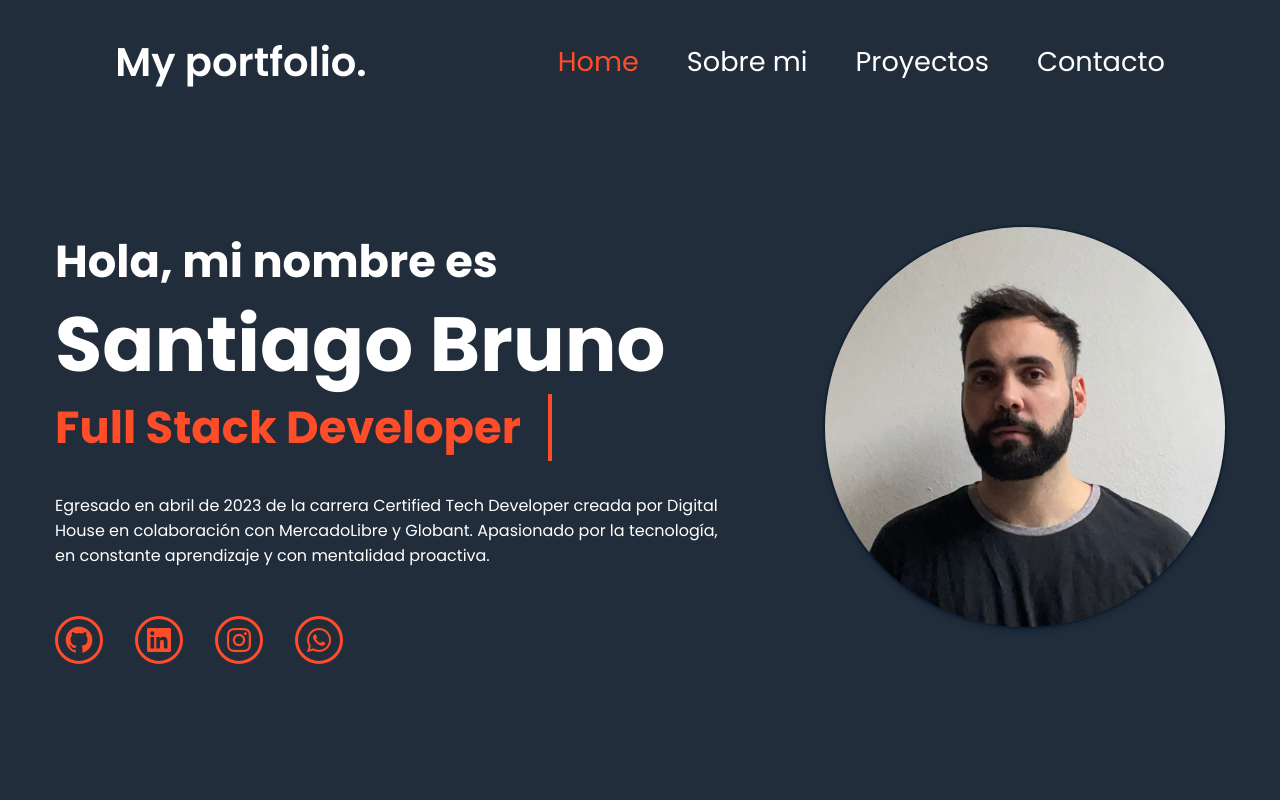
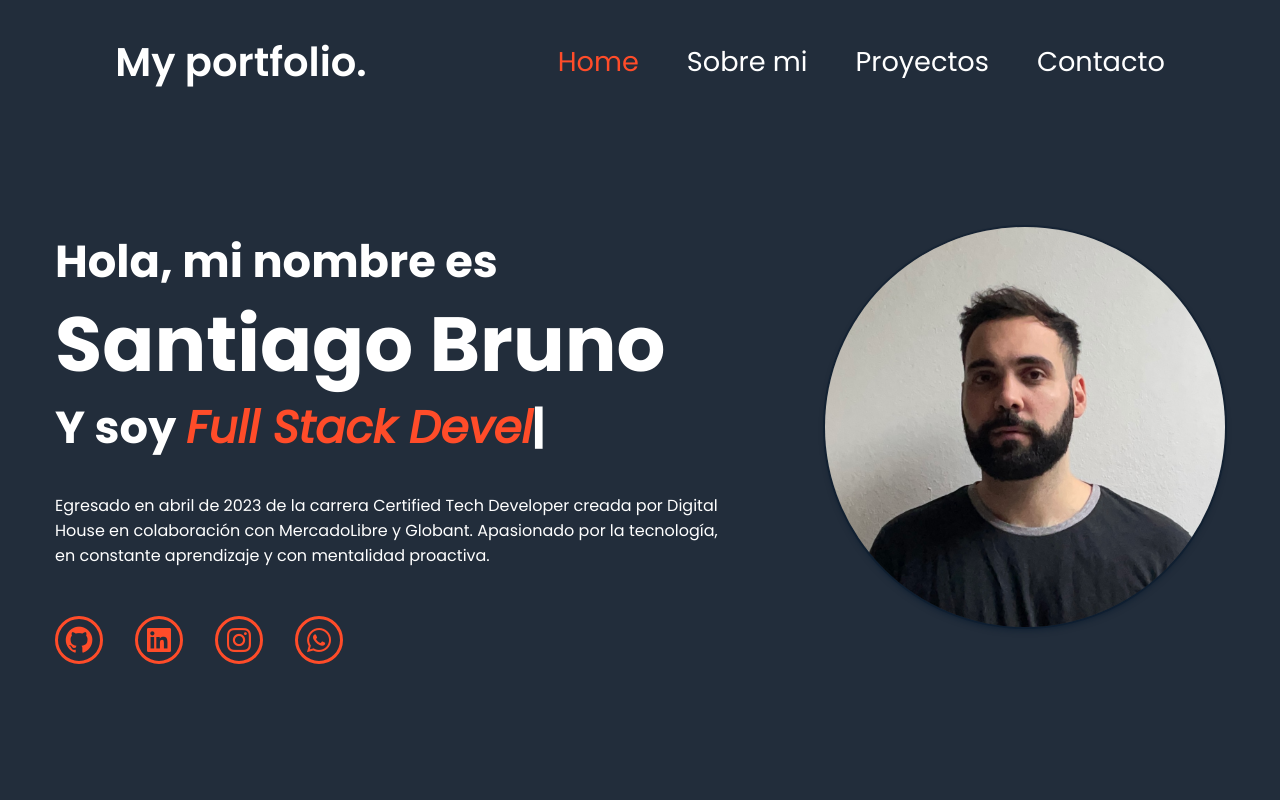
Before and after one commit to SantiBrun0/my-portfolio, a React (Vite) app: page / in a window 1280 px wide. Shown: the top 800 px of the page. Built offline with nearby package versions, Linux system fonts and the light colour scheme.

Commit message:
hotfix estilo maq escribir

```diff
--- a/package.json
+++ b/package.json
@@ -12,7 +12,8 @@
     "react": "^18.2.0",
     "react-dom": "^18.2.0",
     "react-router-dom": "^6.10.0",
-    "sass": "^1.62.0"
+    "sass": "^1.62.0",
+    "typed.js": "^2.0.15"
   },
   "devDependencies": {
     "@types/react": "^18.0.28",
--- a/src/components/Home.jsx
+++ b/src/components/Home.jsx
@@ -1,13 +1,36 @@
-import React from 'react'
+import React, { useEffect, useRef } from 'react'
+import Typed from 'typed.js';
 
 const Home = () => {
+
+  const el = useRef(null);
+
+  useEffect(() => {
+    const typed = new Typed(el.current, {
+      strings: ['<i>Full Stack Developer </i>',
+                '<i>Backend Developer </i>',
+                '<i>Frontend Developer </i>',
+            ],
+      typeSpeed: 70,
+      startDelay: 500,
+      backSpeed: 60,
+      backDelay: 1500,
+      loop: true,
+      loopCount: false,
+    });
+
+    return () => {
+      typed.destroy();
+    };
+  }, []);
+
   return (
     <section className='home' id='home'>
         <div className='all-container'>
             <div className='text-container'>
                 <h3>Hola, mi nombre es</h3>
                 <h1>Santiago Bruno</h1>
-                <h3><span>Full Stack Developer</span></h3>
+                <h3>Y soy <span className='dev' ref={el}>Full Stack Developer</span></h3>
                 <p>Egresado en abril de 2023 de la carrera Certified Tech Developer creada por Digital House en colaboración con MercadoLibre y Globant. Apasionado por la tecnología, en constante aprendizaje y con mentalidad proactiva.</p>
                 <div className='social-media'>
                     <a target='_blank' href="https://github.com/SantiBrun0"><i class='bx bxl-github'></i></a>
--- a/src/components/Proyectos.jsx
+++ b/src/components/Proyectos.jsx
@@ -71,7 +71,7 @@ const Proyectos = () => {
                             <div className='container-cards'>
                                 <div className='project-card'>
                                     <img src="/petshop.png" alt="imagen-proyecto" />
-                                    <h3>Petshop Front Cat&Dog</h3>
+                                    <h3>Petshop Cat&Dog</h3>
                                     <div className='techs'>
                                         <span>HTML</span>
                                         <span>CSS</span>
@@ -82,7 +82,7 @@ const Proyectos = () => {
 
                                 <div className='project-card'>
                                     <img src="https://cdn.bizneo.com/blog/wp-content/uploads/2019/05/pruebas-psicometricas.jpg" alt="imagen-proyecto" />
-                                    <h3>Trabajando en esto..</h3>
+                                    <h3>Trabajando..</h3>
                                     <div className='techs'>
                                     </div>
                                     <p></p>
@@ -99,7 +99,7 @@ const Proyectos = () => {
                             <div className='container-cards'>
                                 <div className='project-card'>
                                     <img src="https://cdn.bizneo.com/blog/wp-content/uploads/2019/05/pruebas-psicometricas.jpg" alt="imagen-proyecto" />
-                                    <h3>Trabajando en esto..</h3>
+                                    <h3>Trabajando..</h3>
                                     <div className='techs'>
                                     </div>
                                     <p></p>
@@ -108,7 +108,7 @@ const Proyectos = () => {
 
                                 <div className='project-card'>
                                     <img src="https://cdn.bizneo.com/blog/wp-content/uploads/2019/05/pruebas-psicometricas.jpg" alt="imagen-proyecto" />
-                                    <h3>Trabajando en esto..</h3>
+                                    <h3>Trabajando..</h3>
                                     <div className='techs'>
                                     </div>
                                     <p></p>
--- a/src/styles/components/_home.scss
+++ b/src/styles/components/_home.scss
@@ -27,14 +27,11 @@
                     margin-bottom: 2rem;
                 }
 
-                span {
-                    display: block;
-                    white-space: nowrap;
-                    border-right: 4px solid;
-                    width: 17ch;
-                    color: $color-secondary;
-                    animation: typing 2s steps(22), blink .5s infinite step-end alternate;
-                    overflow: hidden;
+                .dev {
+                    i {
+                        width: 17ch;
+                        color: $color-secondary;
+                    }
                 }
 
             }
@@ -87,14 +84,6 @@
 
 }
 
-@keyframes typing {
-    from { width: 0; }
-}
-
-@keyframes blink {
-    50% { border-color: transparent; }
-}
-
 
 @media (max-width: 425px) {
 
@@ -143,8 +132,9 @@
             .image-container {
                 .profile {
                     margin-bottom: 0;
-                    width: 140px;
-                    height: 140px;
+                    width: 150px;
+                    height: 150px;
+                    transform: translateY(20px);
                 }
             }
 
```
Also changed, not shown: 1 other file (tests, documents, lock files or other folders).
